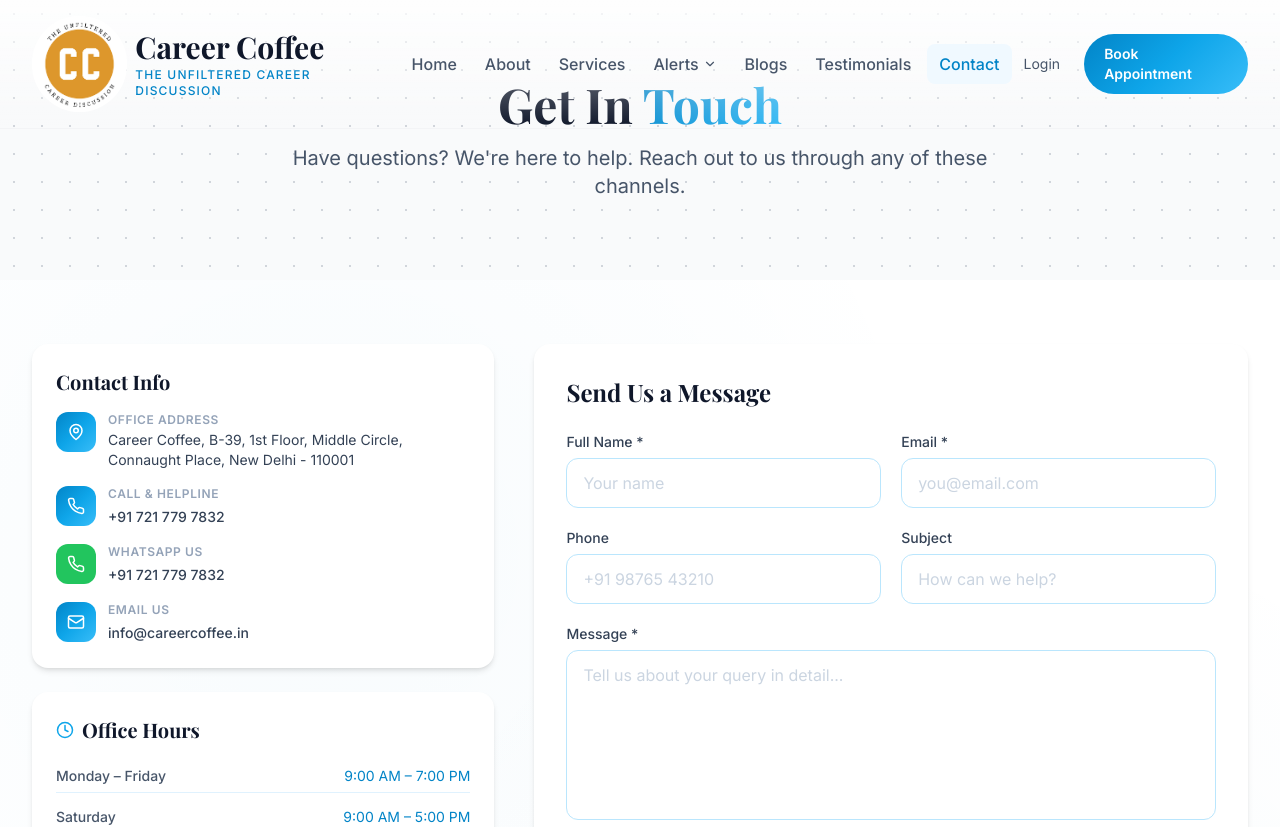
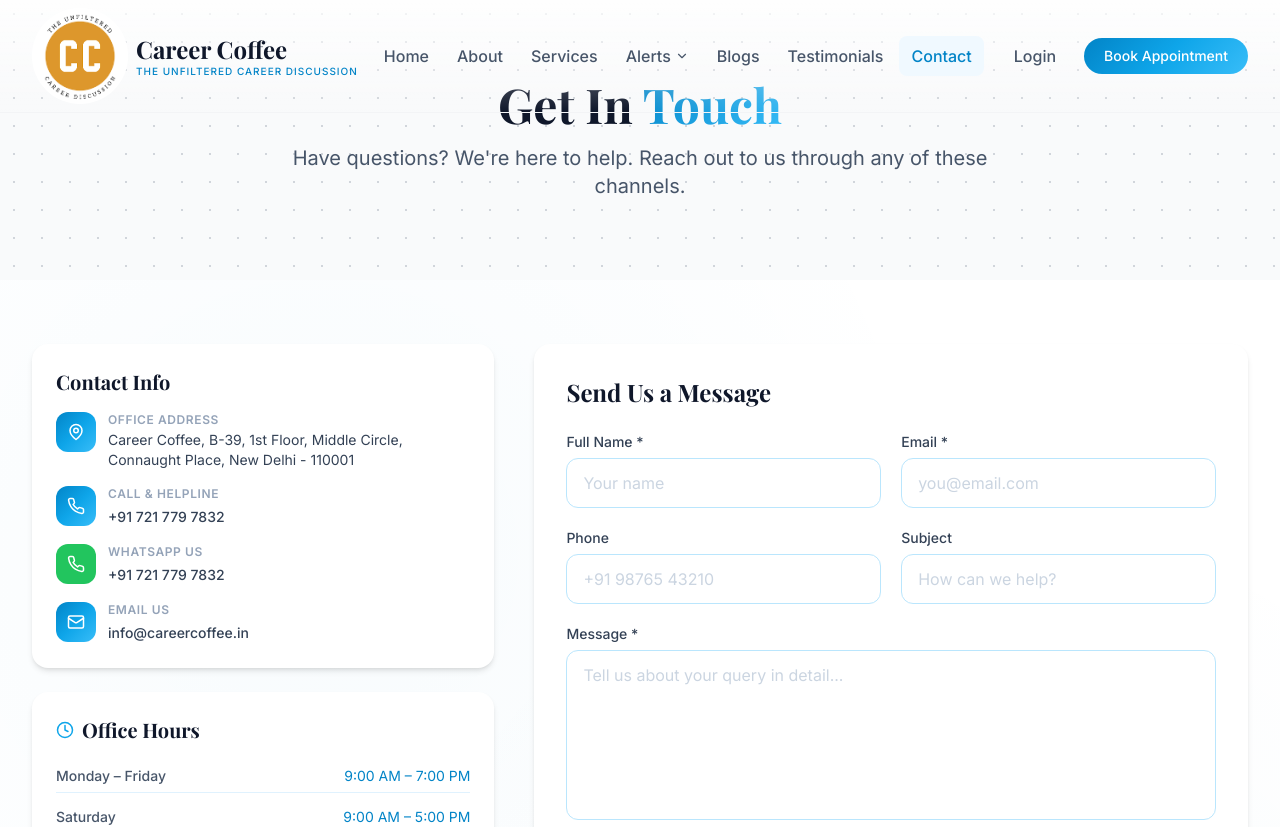
Before and after one commit to Push36609/career.coffee, a React (Vite) app in the folder frontend/: page /contact in a window 1280 px wide. Shown: the top 827 px of the page. Built offline with nearby package versions, Linux system fonts and the light colour scheme; a web font is replaced by a local one.

Commit message:
changes in navbar only

```diff
--- a/frontend/src/components/Navbar.jsx
+++ b/frontend/src/components/Navbar.jsx
@@ -44,21 +44,23 @@ export default function Navbar() {
     <header className={`fixed top-0 left-0 right-0 z-50 transition-all duration-500 ${scrolled ? 'bg-blue/95 backdrop-blur-md shadow-lg border-b border-gray-200' : 'bg-gradient-to-b from-white/80 to-transparent border-b border-gray-100'
       }`}>
       <div className="max-w-8xl mx-auto px-4 sm:px-6 lg:px-8">
-        <div className="flex items-center justify-between h-22 py-4">
+        <div className="flex items-center justify-between h-22 py-2">
           {/* Logo */}
           <Link to="/" className="flex items-center gap-2 group">
             <div className="w-24 h-24 flex items-center justify-center transition-all duration-300">
               <img src="./gallery/logo.png" alt="Career Coffee Logo" className="w-full h-full rounded-full object-contain" />
             </div>
             <div>
-              <div className="font-display text-3xl font-bold text-secondary-900 leading-tight">Career Coffee</div>
-              <div className="text-primary-600 text-xs font-medium tracking-widest uppercase">The Unfiltered Career Discussion</div>
+              <div className="font-display text-2xl font-bold text-secondary-900 leading-tight">Career Coffee</div>
+              <div className="text-primary-600 text-[10px] font-medium tracking-widest uppercase">The Unfiltered Career Discussion</div>
             </div>
           </Link>
 
           {/* Desktop Nav */}
           <nav className="hidden lg:flex items-center gap-1">
-            {navLinks.map(link => (
+            {navLinks
+              .filter(link => !(link.label === 'Contact' && (user?.role === 'admin' || user?.role === 'superadmin')))
+              .map(link => (
                 <div key={link.label} className="relative group"
                   onMouseEnter={() => setActiveDropdown(link.label)}
                   onMouseLeave={() => setActiveDropdown(null)}>
@@ -105,16 +107,20 @@ export default function Navbar() {
                     <LayoutDashboard size={16} /> Dashboard
                   </Link>
                 )}
-                <button onClick={handleLogout} className="flex items-center gap-1.5 px-3 py-2 rounded-lg text-sm font-medium text-red-600 hover:bg-red-50 transition-colors">
+              </div>
+            ) : (
+              <Link to="/login" className="text-base font-medium text-secondary-600 hover:text-primary-600 transition-colors px-4 py-2">Login</Link>
+            )}
+            <div className="flex flex-col gap-1.5 min-w-[140px]">
+              <Link to="/appointment" className="btn-primary text-sm py-2 px-5 w-full text-center font-medium">
+                Book Appointment
+              </Link>
+              {user && (
+                <button onClick={handleLogout} className="flex items-center justify-center gap-1.5 px-3 py-1.5 rounded-lg text-sm font-medium text-red-600 bg-white border border-red-200 hover:bg-red-50 hover:border-red-300 shadow-sm transition-all duration-200 w-full">
                   <LogOut size={16} /> Logout
                 </button>
+              )}
             </div>
-            ) : (
-              <Link to="/login" className="text-sm text-secondary-600 hover:text-primary-600 transition-colors px-3 py-2">Login</Link>
-            )}
-            <Link to="/appointment" className="btn-primary text-sm py-2.5 px-5">
-              Book Appointment
-            </Link>
           </div>
 
           {/* Mobile Toggle */}
@@ -131,7 +137,9 @@ export default function Navbar() {
           <motion.div initial={{ opacity: 0, height: 0 }} animate={{ opacity: 1, height: 'auto' }} exit={{ opacity: 0, height: 0 }}
             className="lg:hidden bg-white/98 backdrop-blur-md border-t border-gray-200">
             <div className="px-4 py-4 space-y-1">
-              {navLinks.map(link => (
+              {navLinks
+                .filter(link => !(link.label === 'Contact' && (user?.role === 'admin' || user?.role === 'superadmin')))
+                .map(link => (
                   <div key={link.label}>
                     <Link to={link.path} className="block px-3 py-2.5 rounded-lg text-secondary-600 hover:text-primary-600 hover:bg-primary-50 font-medium transition-colors">
                       {link.label}
@@ -161,12 +169,18 @@ export default function Navbar() {
                     {user.role === 'user' && (
                       <Link to="/dashboard" className="block px-3 py-2 text-primary-600 font-medium">Dashboard</Link>
                     )}
-                    <button onClick={handleLogout} className="block w-full text-left px-3 py-2 text-red-600 font-medium">Logout</button>
                   </>
                 ) : (
-                  <Link to="/login" className="block px-3 py-2 text-secondary-600 font-medium">Login</Link>
+                  <Link to="/login" className="block px-4 py-3 text-lg text-secondary-600 font-medium text-center bg-gray-50 rounded-lg">Login</Link>
                 )}
-                <Link to="/appointment" className="btn-primary block text-center text-sm">Book Appointment</Link>
+                <div className="flex flex-col gap-2 pt-2">
+                  {user && (
+                    <button onClick={handleLogout} className="w-full px-4 py-3 bg-red-50 text-red-600 rounded-lg font-medium hover:bg-red-100 transition-colors flex items-center justify-center gap-2">
+                      <LogOut size={18} /> Logout
+                    </button>
+                  )}
+                  <Link to="/appointment" className="btn-primary w-full text-center text-base py-3 font-medium">Book Appointment</Link>
+                </div>
               </div>
             </div>
           </motion.div>
--- a/frontend/src/pages/admin/ManageUsers.jsx
+++ b/frontend/src/pages/admin/ManageUsers.jsx
@@ -144,7 +144,7 @@ export default function ManageUsers() {
       {/* Users Table */}
       <div className="card overflow-hidden">
         <div className="p-4 border-b border-primary-100">
-          <h3 className="font-semibold text-secondary-900">All Users ({users.length})</h3>
+          <h3 className="font-semibold text-secondary-900">All Users ({users.filter(u => u.role !== 'superadmin').length})</h3>
         </div>
         {loading ? (
           <div className="flex justify-center py-12"><div className="w-10 h-10 border-4 border-primary-400 border-t-transparent rounded-full animate-spin"></div></div>
@@ -159,7 +159,7 @@ export default function ManageUsers() {
                 </tr>
               </thead>
               <tbody className="divide-y divide-primary-100">
-                {users.map(u => (
+                {users.filter(u => u.role !== 'superadmin').map(u => (
                   <tr key={u.id} className="hover:bg-primary-50/50 transition-colors">
                     <td className="px-4 py-3">
                       <code className="bg-primary-100 text-primary-700 px-2 py-0.5 rounded font-mono text-xs">{u.user_id}</code>
@@ -169,14 +169,18 @@ export default function ManageUsers() {
                     <td className="px-4 py-3"><span className={`badge text-xs ${u.role === 'admin' || u.role === 'superadmin' ? 'bg-primary-100 text-primary-700' : 'bg-blue-100 text-blue-700'}`}>{u.role === 'superadmin' ? 'admin' : u.role}</span></td>
                     <td className="px-4 py-3 text-secondary-400 text-xs">{new Date(u.created_at).toLocaleDateString('en-IN')}</td>
                     <td className="px-4 py-3 flex gap-2">
+                      {u.role !== 'admin' && (
                         <button onClick={() => handleDelete(u.id, u.name)}
                           className="text-red-400 hover:text-red-600 hover:bg-red-50 p-1.5 rounded-lg transition-colors" title="Delete User">
                           <Trash2 size={15} />
                         </button>
+                      )}
+                      {u.role !== 'admin' && (
                         <button onClick={() => setViewedCredentials(u)}
                           className="text-blue-400 hover:text-blue-600 hover:bg-blue-50 p-1.5 rounded-lg transition-colors" title="View Credentials">
                           <Eye size={15} />
                         </button>
+                      )}
                     </td>
                   </tr>
                 ))}
```
Also changed, not shown: 1 other file (tests, documents, lock files or other folders). Lines whose indentation alone changed are shown as unchanged.
